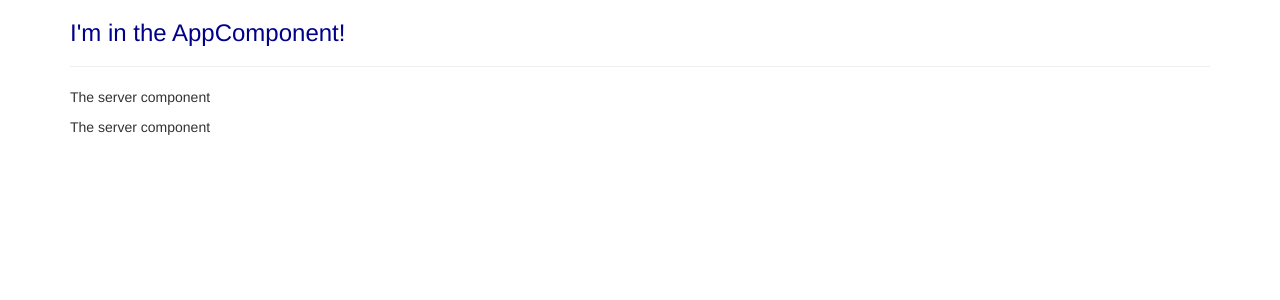
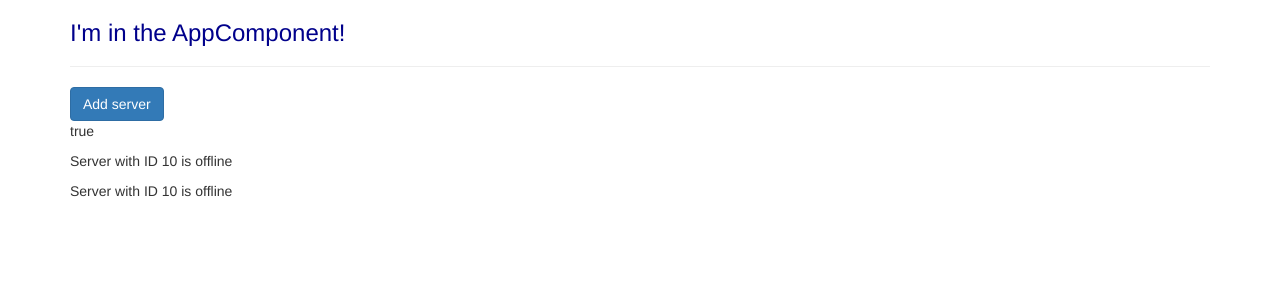
Before and after one commit to RuslanHasko/angular4-learn, an Angular app: page / in a window 1280 px wide. Shown: the top 300 px of the page. Built offline with nearby package versions, Linux system fonts and the light colour scheme.

Commit message:
Lecture 25 is complete

```diff
--- a/src/app/server/server.component.html
+++ b/src/app/server/server.component.html
@@ -1 +1 @@
-<p>The server component</p>
+<p>{{ 'Server' }} with ID {{ serverId }} is {{ serverStatus }}</p>
--- a/src/app/server/server.component.ts
+++ b/src/app/server/server.component.ts
@@ -1,15 +1,11 @@
-import { Component, OnInit } from '@angular/core';
+import { Component} from '@angular/core';
 
 @Component({
   selector: 'app-server',
   templateUrl: './server.component.html',
   styleUrls: ['./server.component.css']
 })
-export class ServerComponent implements OnInit {
-
-  constructor() { }
-
-  ngOnInit() {
-  }
-
+export class ServerComponent {
+  serverId = 10;
+  serverStatus = 'offline'
 }
--- a/src/app/servers/servers.component.html
+++ b/src/app/servers/servers.component.html
@@ -1,2 +1,6 @@
+<button
+  class="btn btn-primary"
+  [disabled]="!allowNewServer">Add server</button>
+<p [innerText]="allowNewServer"></p>
 <app-server></app-server>
 <app-server></app-server>
--- a/src/app/servers/servers.component.ts
+++ b/src/app/servers/servers.component.ts
@@ -6,8 +6,13 @@ import { Component, OnInit } from '@angular/core';
   styleUrls: ['./servers.component.css']
 })
 export class ServersComponent implements OnInit {
+  allowNewServer = false;
 
-  constructor() { }
+  constructor() {
+    setTimeout(() => {
+      this.allowNewServer = true;
+    }, 2000);
+  }
 
   ngOnInit() {
   }
```
Also changed, not shown: 1 other file (tests, documents, lock files or other folders).
